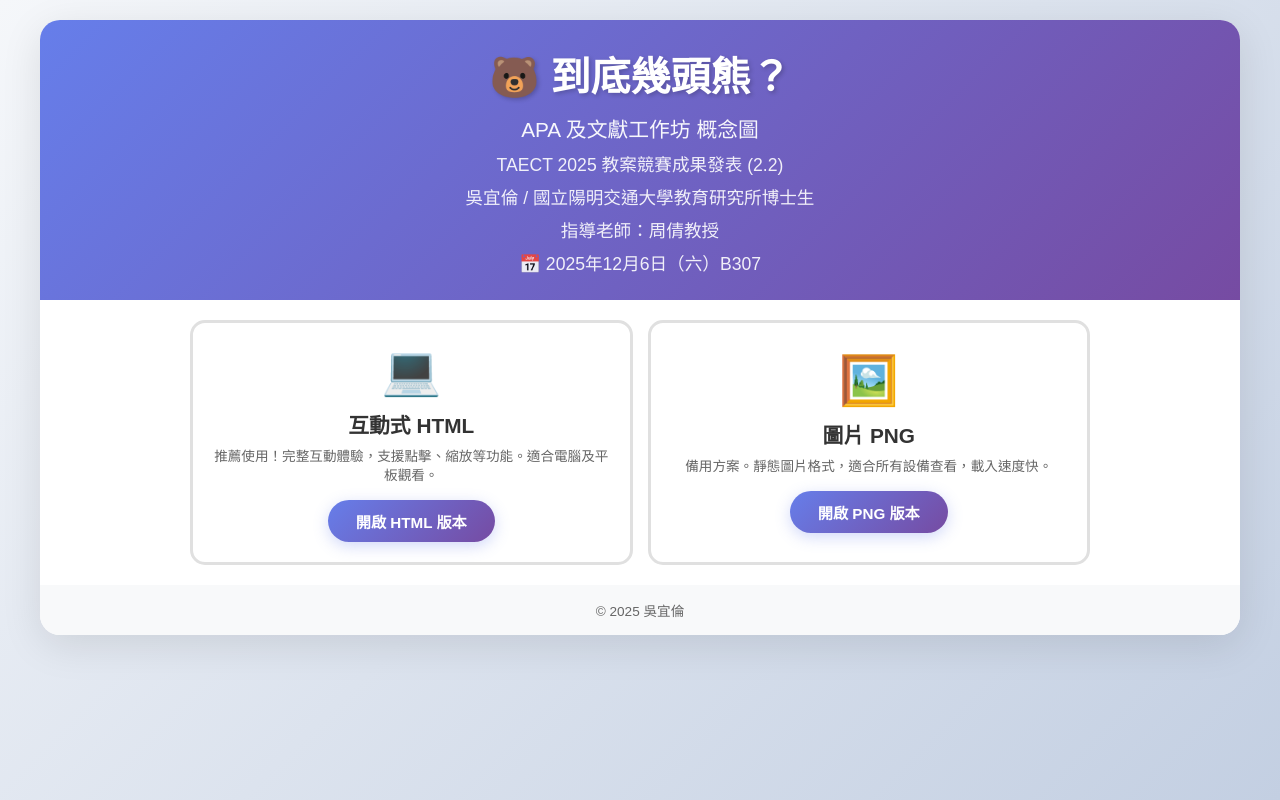
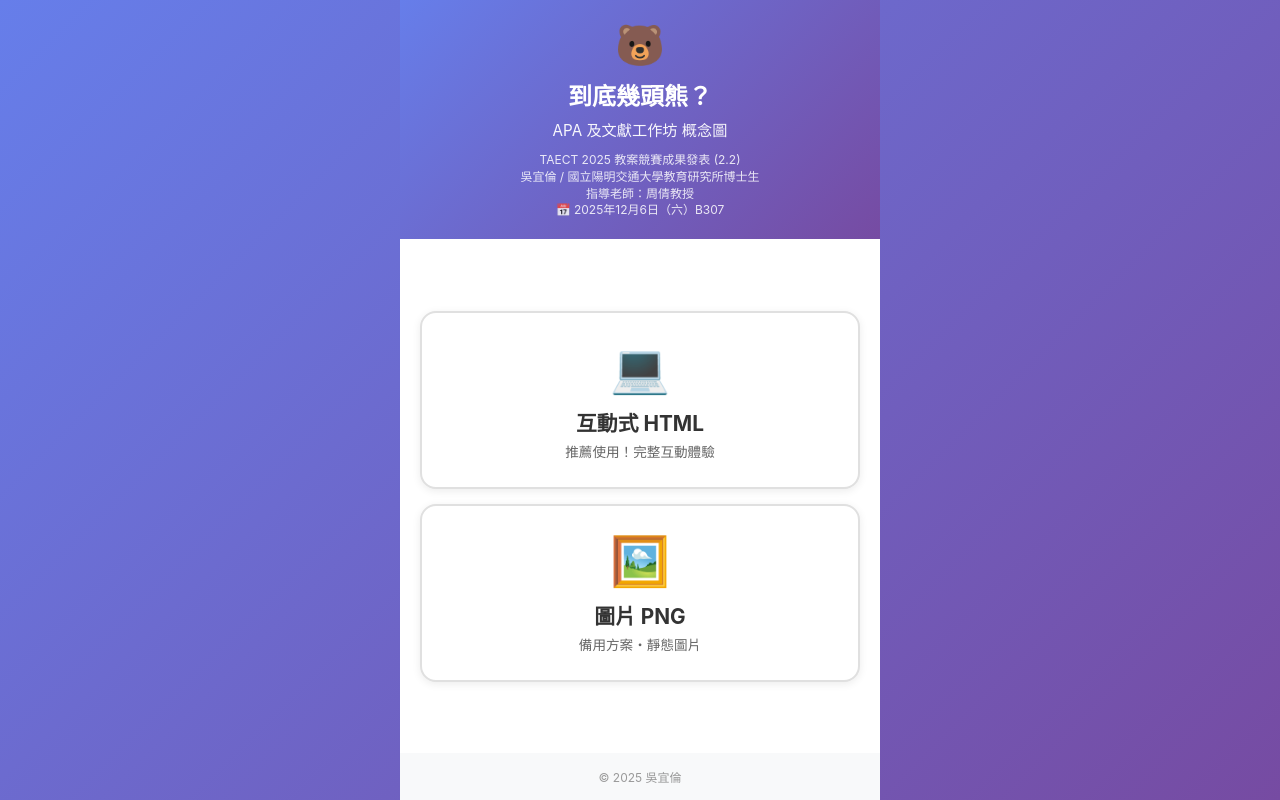
Before and after one commit to RemarkablePolarBears/LiteracyLessons, a plain HTML site: page TAECT2025YLWu.html in a window 1280 px wide. Drawn offline with Linux system fonts and the light colour scheme.

Commit message:
Refactor HTML structure and styles

```diff
--- a/TAECT2025YLWu.html
+++ b/TAECT2025YLWu.html
@@ -2,8 +2,8 @@
 <html lang="zh-TW">
 <head>
     <meta charset="UTF-8">
-    <meta name="viewport" content="width=device-width, initial-scale=1.0">
-    <title>到底幾頭熊？APA 及文獻工作坊 - TAECT 2025</title>
+    <meta name="viewport" content="width=device-width, initial-scale=1.0, maximum-scale=1.0, user-scalable=no">
+    <title>到底幾頭熊？APA 及文獻工作坊</title>
     <style>
         * {
             margin: 0;
@@ -12,211 +12,148 @@
         }
 
         body {
-            font-family: "Microsoft JhengHei", "微軟正黑體", Arial, sans-serif;
-            background: linear-gradient(135deg, #f5f7fa 0%, #c3cfe2 100%);
+            font-family: "Microsoft JhengHei", "微軟正黑體", -apple-system, BlinkMacSystemFont, Arial, sans-serif;
+            background: linear-gradient(135deg, #667eea 0%, #764ba2 100%);
             min-height: 100vh;
-            padding: 20px;
+            display: flex;
+            align-items: center;
+            justify-content: center;
+            padding: 0;
+            overflow-x: hidden;
         }
 
         .container {
-            max-width: 1200px;
-            margin: 0 auto;
+            width: 100%;
+            max-width: 480px;
+            min-height: 100vh;
             background: white;
-            border-radius: 20px;
-            box-shadow: 0 10px 40px rgba(0, 0, 0, 0.1);
-            overflow: hidden;
+            display: flex;
+            flex-direction: column;
         }
 
         .header {
             background: linear-gradient(135deg, #667eea 0%, #764ba2 100%);
             color: white;
-            padding: 25px 20px;
+            padding: 20px;
             text-align: center;
+            flex-shrink: 0;
+        }
+
+        .header .emoji {
+            font-size: 2.5em;
+            margin-bottom: 8px;
         }
 
         .header h1 {
-            font-size: 2.5em;
-            margin-bottom: 10px;
-            text-shadow: 2px 2px 4px rgba(0, 0, 0, 0.2);
+            font-size: 1.5em;
+            margin-bottom: 6px;
+            font-weight: 700;
         }
 
         .header .subtitle {
-            font-size: 1.3em;
+            font-size: 0.95em;
             opacity: 0.95;
-            margin-bottom: 8px;
+            margin-bottom: 12px;
         }
 
         .header .info {
-            font-size: 1.1em;
-            opacity: 0.9;
-            margin-top: 8px;
+            font-size: 0.75em;
+            opacity: 0.85;
+            line-height: 1.4;
         }
 
         .content {
-            padding: 20px 15px;
-            min-height: auto;
+            flex: 1;
             display: flex;
-            align-items: center;
+            flex-direction: column;
             justify-content: center;
+            padding: 30px 20px;
+            gap: 15px;
         }
 
-        .view-options {
-            display: grid;
-            grid-template-columns: 1fr 1fr;
-            gap: 15px;
-            width: 100%;
-            max-width: 900px;
-        }
-
-        .option-card {
-            background: white;
-            border: 3px solid #e0e0e0;
-            border-radius: 15px;
-            padding: 20px 15px;
-            text-align: center;
-            transition: all 0.3s ease;
+        .option-button {
             display: flex;
             flex-direction: column;
             align-items: center;
             justify-content: center;
+            padding: 25px 20px;
+            background: white;
+            border: 2px solid #e0e0e0;
+            border-radius: 16px;
+            text-decoration: none;
+            color: inherit;
+            transition: all 0.2s ease;
+            box-shadow: 0 2px 8px rgba(0, 0, 0, 0.08);
         }
 
-        .option-card:hover {
-            transform: translateY(-5px);
-            box-shadow: 0 10px 30px rgba(0, 0, 0, 0.15);
-            border-color: #667eea;
+        .option-button:active {
+            transform: scale(0.98);
+            box-shadow: 0 1px 4px rgba(0, 0, 0, 0.1);
         }
 
-        .icon {
+        .option-icon {
             font-size: 3em;
             margin-bottom: 10px;
         }
 
-        .option-card h3 {
+        .option-title {
+            font-size: 1.3em;
+            font-weight: 700;
             color: #333;
-            margin-bottom: 8px;
-            font-size: 1.3em;
+            margin-bottom: 6px;
         }
 
-        .option-card p {
+        .option-desc {
+            font-size: 0.85em;
             color: #666;
-            margin-bottom: 15px;
+            text-align: center;
             line-height: 1.4;
-            font-size: 0.85em;
-        }
-
-        .btn {
-            display: inline-block;
-            padding: 10px 28px;
-            background: linear-gradient(135deg, #667eea 0%, #764ba2 100%);
-            color: white;
-            text-decoration: none;
-            border-radius: 50px;
-            font-size: 0.95em;
-            font-weight: bold;
-            transition: all 0.3s ease;
-            box-shadow: 0 4px 15px rgba(102, 126, 234, 0.3);
-        }
-
-        .btn:hover {
-            transform: scale(1.05);
-            box-shadow: 0 6px 20px rgba(102, 126, 234, 0.5);
         }
 
         .footer {
+            padding: 15px;
             text-align: center;
-            padding: 15px;
+            font-size: 0.75em;
+            color: #999;
             background: #f8f9fa;
-            color: #666;
-            font-size: 0.85em;
-        }
-
-        @media (max-width: 768px) {
-            .view-options {
-                gap: 15px;
-            }
-
-            .option-card {
-                padding: 25px 15px;
-            }
-
-            .icon {
-                font-size: 3em;
-                margin-bottom: 10px;
-            }
-
-            .option-card h3 {
-                font-size: 1.3em;
-                margin-bottom: 10px;
-            }
-
-            .option-card p {
-                font-size: 0.85em;
-                margin-bottom: 15px;
-            }
-
-            .btn {
-                padding: 10px 25px;
-                font-size: 0.95em;
-            }
-
-            .header h1 {
-                font-size: 1.8em;
-            }
-
-            .header .subtitle {
-                font-size: 1.1em;
-            }
-
-            .header .info {
-                font-size: 0.95em;
-            }
-
-            .content {
-                padding: 20px 15px;
-            }
+            flex-shrink: 0;
         }
     </style>
 </head>
 <body>
     <div class="container">
         <div class="header">
-            <h1>🐻 到底幾頭熊？</h1>
-            <p class="subtitle">APA 及文獻工作坊 概念圖</p>
-            <p class="info">TAECT 2025 教案競賽成果發表 (2.2)</p>
-            <p class="info">吳宜倫 / 國立陽明交通大學教育研究所博士生</p>
-            <p class="info">指導老師：周倩教授</p>
-            <p class="info">📅 2025年12月6日（六）B307</p>
+            <div class="emoji">🐻</div>
+            <h1>到底幾頭熊？</h1>
+            <div class="subtitle">APA 及文獻工作坊 概念圖</div>
+            <div class="info">
+                TAECT 2025 教案競賽成果發表 (2.2)<br>
+                吳宜倫 / 國立陽明交通大學教育研究所博士生<br>
+                指導老師：周倩教授<br>
+                📅 2025年12月6日（六）B307
+            </div>
         </div>
 
         <div class="content">
-            <div class="view-options">
-                <div class="option-card">
-                    <div class="icon">💻</div>
-                    <h3>互動式 HTML</h3>
-                    <p>推薦使用！完整互動體驗，支援點擊、縮放等功能。適合電腦及平板觀看。</p>
-                    <a href="https://remarkablepolarbears.github.io/LiteracyLessons/__TAECT2025BearsforAPA7.html"
-                       class="btn"
-                       target="_blank">
-                       開啟 HTML 版本
-                    </a>
-                </div>
+            <a href="https://remarkablepolarbears.github.io/LiteracyLessons/__TAECT2025BearsforAPA7.html"
+               class="option-button"
+               target="_blank">
+                <div class="option-icon">💻</div>
+                <div class="option-title">互動式 HTML</div>
+                <div class="option-desc">推薦使用！完整互動體驗</div>
+            </a>
 
-                <div class="option-card">
-                    <div class="icon">🖼️</div>
-                    <h3>圖片 PNG</h3>
-                    <p>備用方案。靜態圖片格式，適合所有設備查看，載入速度快。</p>
-                    <a href="https://remarkablepolarbears.github.io/LiteracyLessons/__TAECT2025BearsforAPA7.png"
-                       class="btn"
-                       target="_blank">
-                       開啟 PNG 版本
-                    </a>
-                </div>
-            </div>
+            <a href="https://remarkablepolarbears.github.io/LiteracyLessons/__TAECT2025BearsforAPA7.png"
+               class="option-button"
+               target="_blank">
+                <div class="option-icon">🖼️</div>
+                <div class="option-title">圖片 PNG</div>
+                <div class="option-desc">備用方案・靜態圖片</div>
+            </a>
         </div>
 
         <div class="footer">
-            <p>© 2025 吳宜倫</p>
+            © 2025 吳宜倫
         </div>
     </div>
 </body>
```
